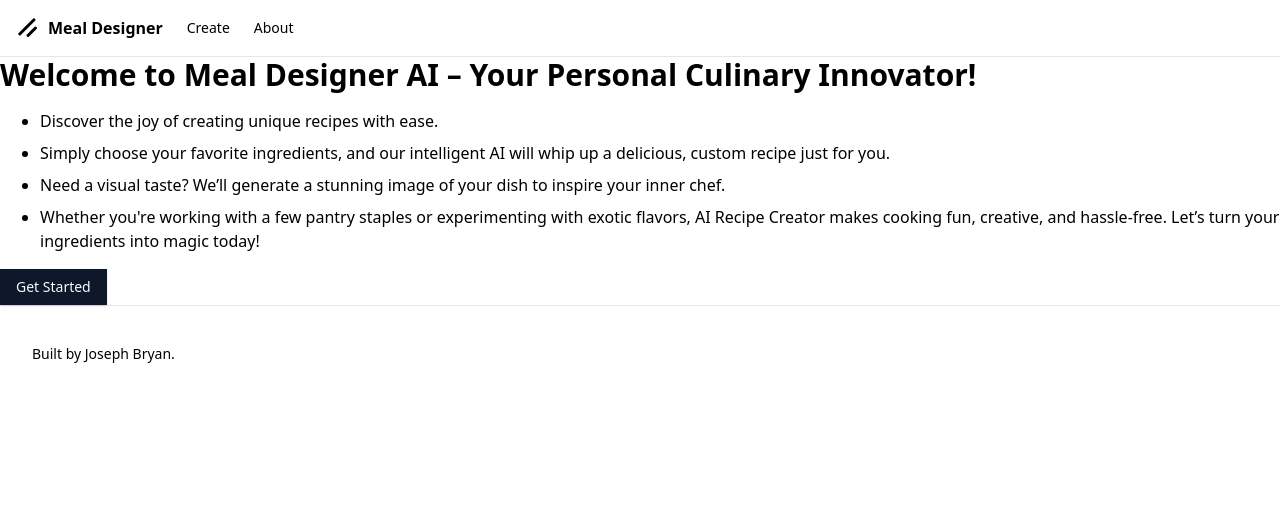
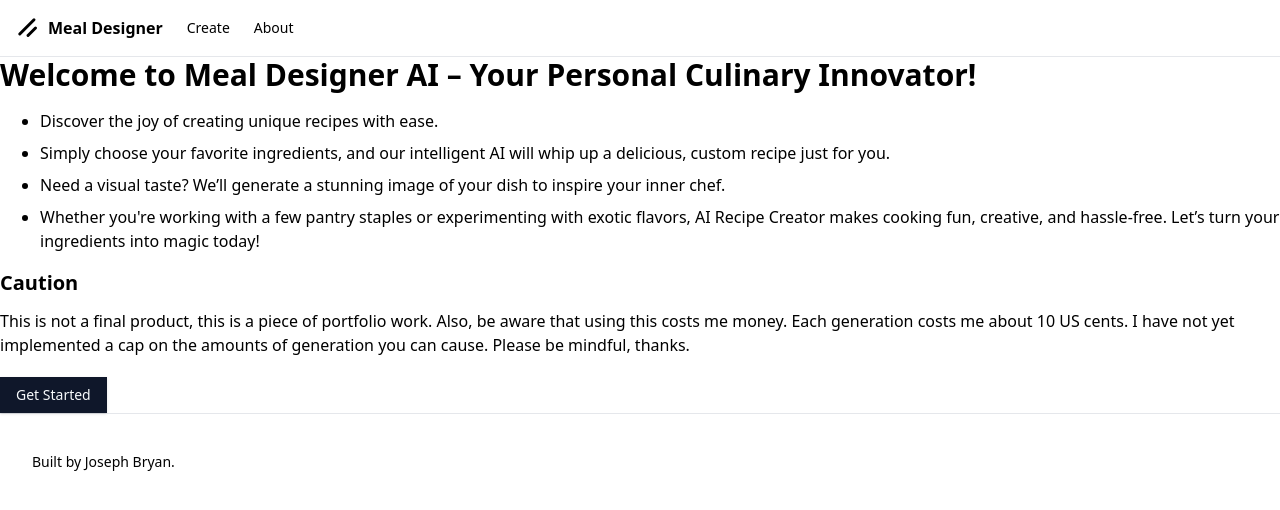
Before and after one commit to JoeBryan1/MealDesigner, a React (Vite) app in the folder MealDesigner.Client/: page / in a window 1280 px wide. Shown: the top 510 px of the page. Built offline with nearby package versions, Linux system fonts and the light colour scheme.

Commit message:
Added some more information text to home

```diff
--- a/MealDesigner.Client/src/pages/Home.tsx
+++ b/MealDesigner.Client/src/pages/Home.tsx
@@ -10,8 +10,10 @@ export class Home extends Component {
     render() {
         return (
             <div>
+                <div>
                     <h1 className={"text-3xl font-bold pb-3"}>Welcome to Meal Designer AI – Your Personal Culinary
                         Innovator!</h1>
+
                     <ul className="list-disc pl-10 pb-3">
                         <li className={"py-1"}>
                             Discover the joy of creating unique recipes with ease.
@@ -30,11 +32,24 @@ export class Home extends Component {
                             Let’s turn your ingredients into magic today!
                         </li>
                     </ul>
+                </div>
 
+                <div>
+                    <h2 className={"text-xl font-bold pb-3"}>Caution</h2>
+                    <p>
+                        This is not a final product, this is a piece of portfolio work.
+                        Also, be aware that using this costs me money.
+                        Each generation costs me about 10 US cents.
+                        I have not yet implemented a cap on the amounts of generation you can cause.
+                        Please be mindful, thanks.
+                    </p>
+                </div>
 
+                <div className="pt-5">
                     <Link to="/create">
                         <Button>Get Started</Button>
                     </Link>
+                </div>
 
 
             </div>
```
Lines whose indentation alone changed are shown as unchanged.
